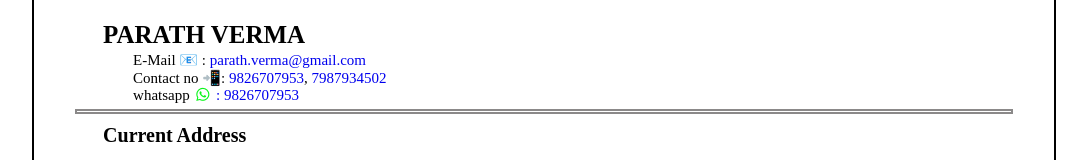
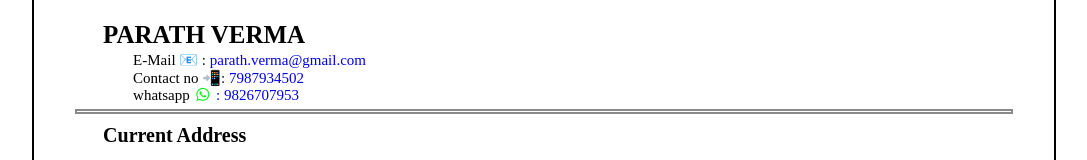
Before and after one commit to parathv/Resume, a plain HTML site: page index.html in a window 1280 px wide. Shown: the part 144-304 px from the top of the page, without its empty margins (96-1183 px from the left). Drawn offline with Linux system fonts and the light colour scheme.

Commit message:
Update index.html

```diff
--- a/index.html
+++ b/index.html
@@ -22,7 +22,6 @@
         </div>
 
         <div class="contact">Contact no 📲:
-          <a href="tel:+919826707953">9826707953</a>,
           <a href="tel:+917987934502">7987934502</a>
         </div>
 
```
